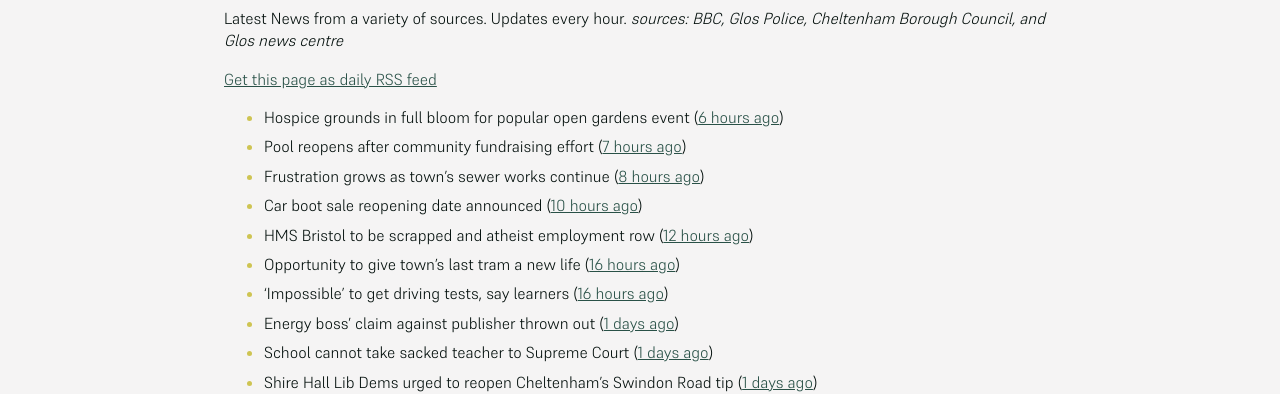
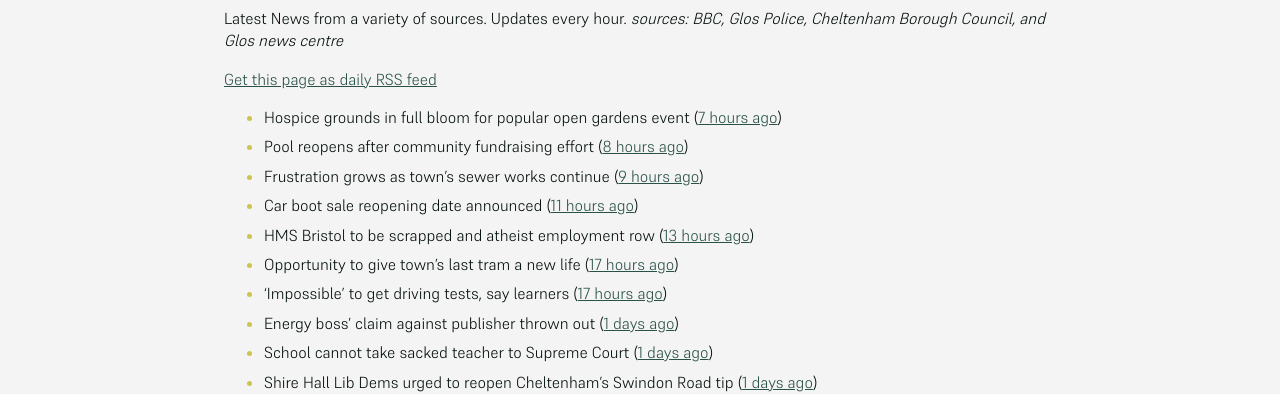
Before and after one commit to mat-0/cheltenham-open-data, a Jekyll site: the page built from _pages/news.md, in a window 1280 px wide. Shown: the part 266-660 px from the top of the page. Built offline with Jekyll 4.4.1, drawn with Linux system fonts in a browser that asks for light colours; some of the changed text lies outside the part shown.

Commit message:
Updated 2025-06-10 22:57:58

```diff
--- a/_pages/news.md
+++ b/_pages/news.md
@@ -12,13 +12,13 @@ _sources: BBC, Glos Police, Cheltenham Borough Council, and Glos news centre_
 [Get this page as daily RSS feed](/daily.rss)
 
 <!-- news_marker starts -->
-- Hospice grounds in full bloom for popular open gardens event ([6 hours ago](https://gloucesternewscentre.co.uk/hospice-grounds-in-full-bloom-for-popular-open-gardens-event/))
-- Pool reopens after community fundraising effort ([7 hours ago](https://www.bbc.com/news/articles/cg5vl5zvp69o))
-- Frustration grows as town's sewer works continue ([8 hours ago](https://www.bbc.com/news/articles/c5yq58qpgd7o))
-- Car boot sale reopening date announced ([10 hours ago](https://www.bbc.com/news/articles/c3v54dgvq6go))
-- HMS Bristol to be scrapped and atheist employment row ([12 hours ago](https://www.bbc.com/news/articles/c93lv9zr5ppo))
-- Opportunity to give town's last tram a new life ([16 hours ago](https://www.bbc.com/news/articles/c80km7j1131o))
-- 'Impossible' to get driving tests, say learners ([16 hours ago](https://www.bbc.com/news/articles/c8jgndjnlmvo))
+- Hospice grounds in full bloom for popular open gardens event ([7 hours ago](https://gloucesternewscentre.co.uk/hospice-grounds-in-full-bloom-for-popular-open-gardens-event/))
+- Pool reopens after community fundraising effort ([8 hours ago](https://www.bbc.com/news/articles/cg5vl5zvp69o))
+- Frustration grows as town's sewer works continue ([9 hours ago](https://www.bbc.com/news/articles/c5yq58qpgd7o))
+- Car boot sale reopening date announced ([11 hours ago](https://www.bbc.com/news/articles/c3v54dgvq6go))
+- HMS Bristol to be scrapped and atheist employment row ([13 hours ago](https://www.bbc.com/news/articles/c93lv9zr5ppo))
+- Opportunity to give town's last tram a new life ([17 hours ago](https://www.bbc.com/news/articles/c80km7j1131o))
+- 'Impossible' to get driving tests, say learners ([17 hours ago](https://www.bbc.com/news/articles/c8jgndjnlmvo))
 - Energy boss' claim against publisher thrown out ([1 days ago](https://www.bbc.com/news/articles/c9918ek3y4go))
 - School cannot take sacked teacher to Supreme Court ([1 days ago](https://www.bbc.com/news/articles/cn7zn077nd4o))
 - Shire Hall Lib Dems urged to reopen Cheltenham’s Swindon Road tip ([1 days ago](https://gloucesternewscentre.co.uk/shire-hall-lib-dems-urged-to-reopen-cheltenhams-swindon-road-tip/))
@@ -46,8 +46,8 @@ _sources: BBC, Glos Police, Cheltenham Borough Council, and Glos news centre_
 - ‘Ironic’ 131 Promenade precedent being used for Pittville Pump Room cafe plans ([8 days ago](https://gloucesternewscentre.co.uk/ironic-131-promenade-precedent-being-used-for-pittville-pump-room-cafe-plans/))
 - Airport chief rejects claims ‘flight schools are being pushed away and business is being run down for housing’ ([8 days ago](https://gloucesternewscentre.co.uk/airport-chief-rejects-claims-flight-schools-are-being-pushed-away-and-business-is-being-run-down-for-housing/))
 - Major development near Cheltenham ‘will provide 4000 much-needed homes’ ([9 days ago](https://gloucesternewscentre.co.uk/major-development-near-cheltenham-will-provide-4000-much-needed-homes/))
-- GALLERY: Saturday at Wychwood Festival 2025 ([9 days ago](https://gloucesternewscentre.co.uk/gallery-saturday-at-wychwood-festival-2025/))
-- GALLERY: Friday at Wychwood Festival 2025 ([10 days ago](https://gloucesternewscentre.co.uk/gallery-friday-at-wychwood-festival-2025/))
+- GALLERY: Saturday at Wychwood Festival 2025 ([10 days ago](https://gloucesternewscentre.co.uk/gallery-saturday-at-wychwood-festival-2025/))
+- GALLERY: Friday at Wychwood Festival 2025 ([11 days ago](https://gloucesternewscentre.co.uk/gallery-friday-at-wychwood-festival-2025/))
 - A joint statement about Elms Park ([12 days ago](https://www.cheltenham.gov.uk/news/article/3015/a_joint_statement_about_elms_park))
 - Huge M5 ‘dormitory town’ for almost 9000 people near Cheltenham gets the green light ([12 days ago](https://gloucesternewscentre.co.uk/huge-m5-dormitory-town-for-almost-9000-people-near-cheltenham-gets-the-green-light/))
 - Elms Park development clears first hurdle ([12 days ago](https://gloucesternewscentre.co.uk/elms-park-development-clears-first-hurdle/))
```
Also changed, not shown: _data/flood.json (+5 -69 lines), _pages/fix-my-street.md (+1 -1 lines), index.md (+5 -5 lines).
